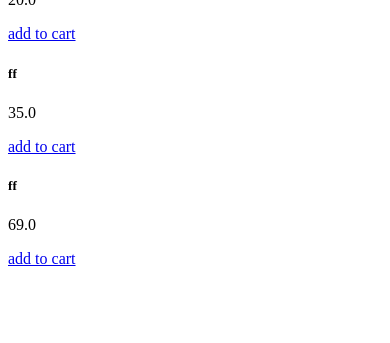
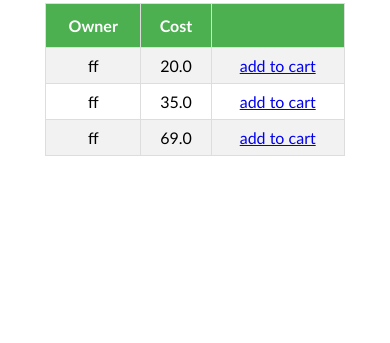
Before and after one commit to shmuel19-meet/LocalEat, a Flask app: a page that uses templates/foodType.html in a window 390 px wide; the page is wider, and only the part inside the window is pictured. Shown: the part 501-844 px from the top of that part. Run offline with Flask 2, Linux system fonts and the light colour scheme; data comes from the database, SQL or seed files in the repository; both versions use the stored data as it was after the commit.

Commit message:
category

```diff
--- a/templates/foodType.html
+++ b/templates/foodType.html
@@ -1,25 +1,58 @@
 <!DOCTYPE html>
 <html>
 <head>
+	<style>
+img {
+	margin-left: 35%
+}
+#cart {
+	text-align: center;
+  font-family: "Trebuchet MS", Arial, Helvetica, sans-serif;
+  border-collapse: collapse;
+  width: 80%;
+  margin-left: 10%;
+}
+
+#cart td, #cart th {
+	text-align: center;
+  border: 1px solid #ddd;
+  padding: 8px;
+}
+
+#cart tr:nth-child(even){background-color: #f2f2f2;}
+
+#cart tr:hover {background-color: #ddd;}
+
+#cart th {
+  text-align: center;
+  padding-top: 12px;
+  padding-bottom: 12px;
+  background-color: #4CAF50;
+  color: white;
+}
+</style>
 	<title>{{Type_1.Name}}</title>
+	<h1 style="text-align: center;">{{Type_1.Name}}</h1>
 	<img src="{{Type_1.Img}}" width="420" height="420">
 </head>
 <body>
 
-{% for food in foodlist%}
-      <div class="col-sm-4">
-        <div class="card">
-            <div class="card">
-                <div class="card-body">
-                  <h5 class="card-title">{{food.Owner}}</h5>
-                  <p class="card-text">{{food.cost}} </p>
-                  <a href="/buy_product/{{food.id_table}}"> add to cart </a>
-                </div>
-              </div>
-        </div>
-      </div>
-{% endfor%}
-<br>
+
+<table id="cart">
+  <tr>
+    <th>Owner</th>
+    <th>Cost</th>
+    <th></th>
+  </tr>
+  {% for food in foodlist %}
+  <tr>
+    <td>{{food.Owner}}</td>
+    <td>{{food.cost}}</td>
+    <td><a href="/buy_product/{{food.id_table}}"> add to cart </a></td>
+  </tr>
+  {% endfor %}
+
+</table>
 
 
 	</body>
```
Also changed, not shown: Data.db.
